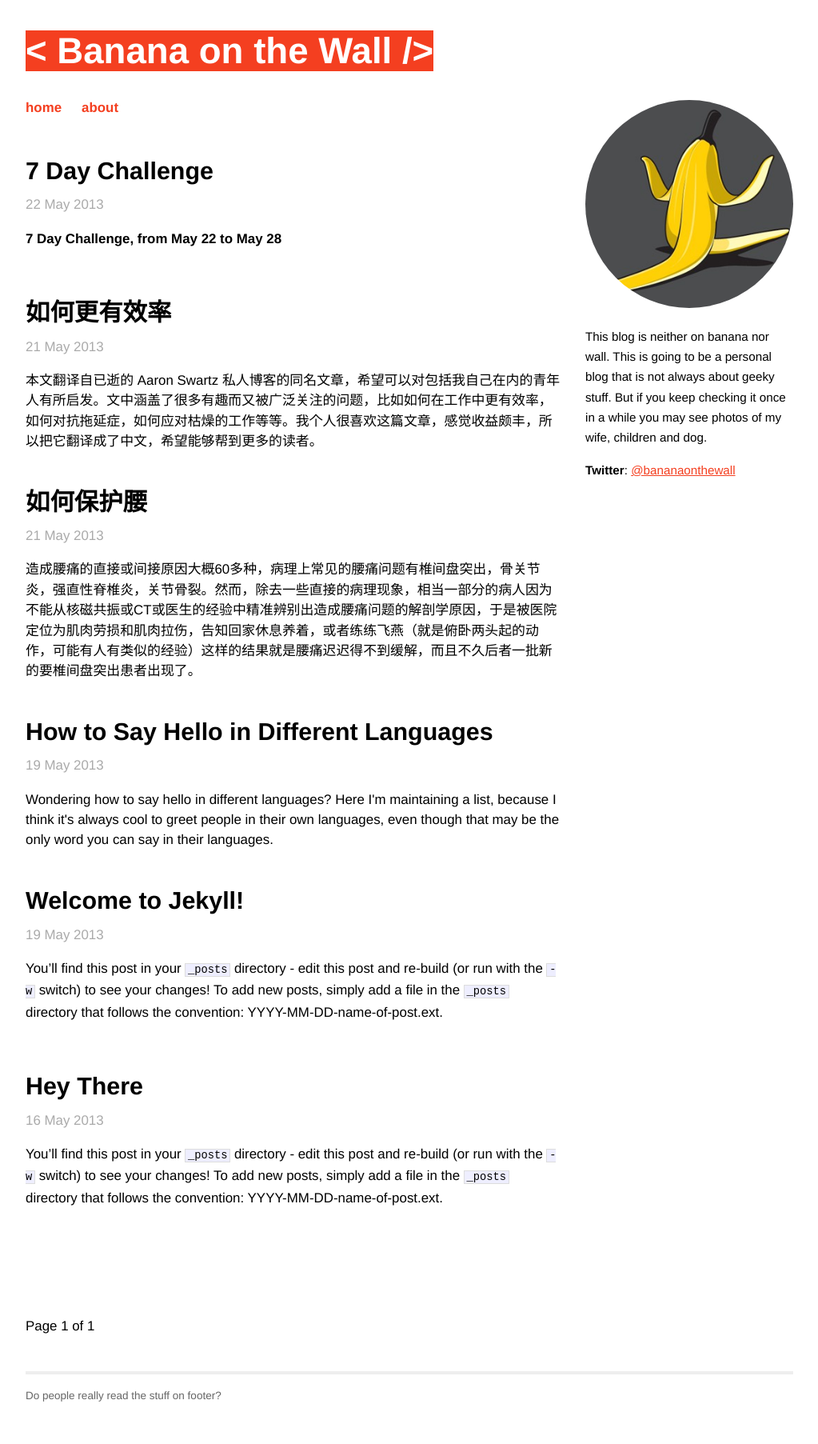
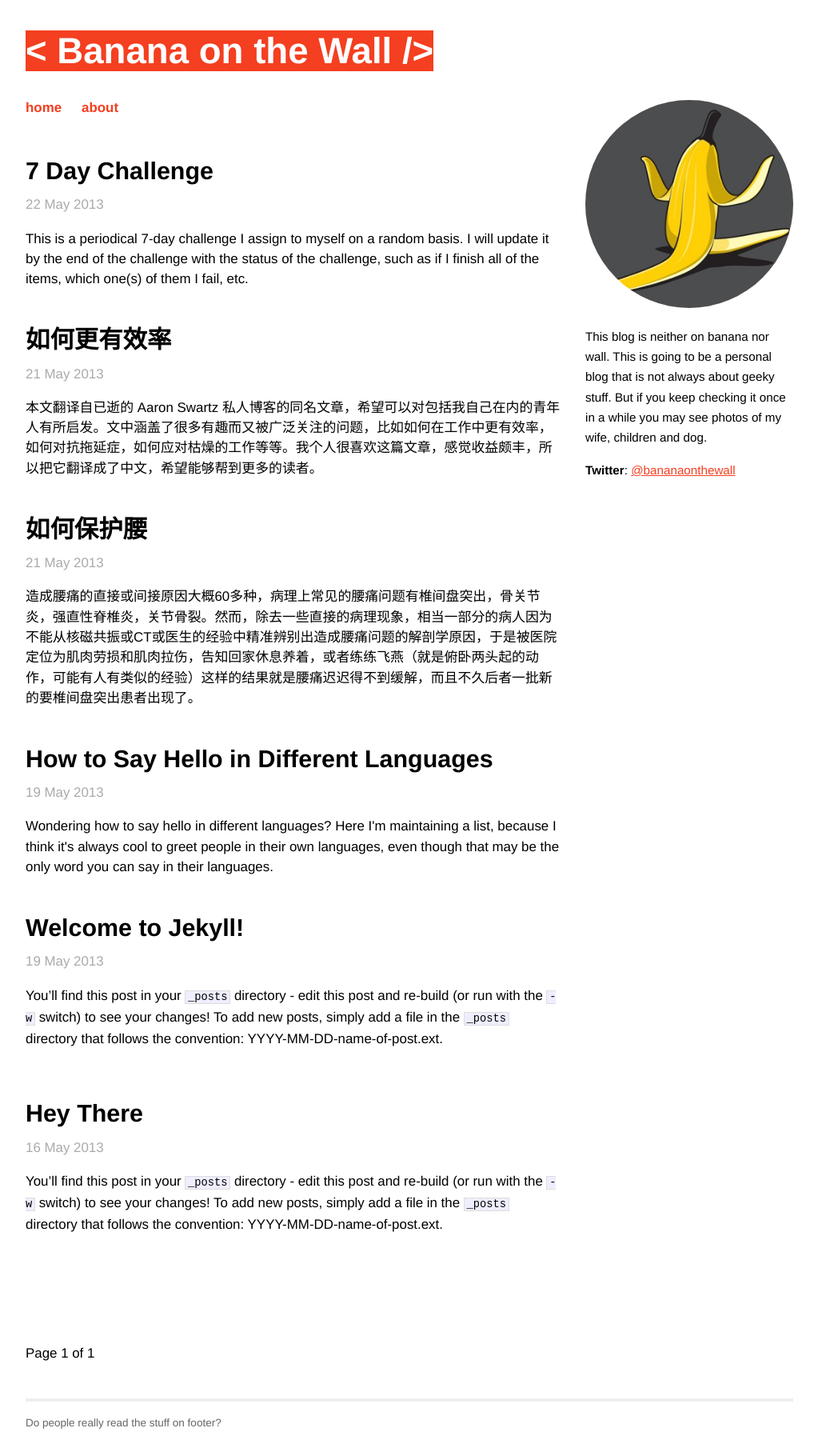
Before and after one commit to BananaOnTheWall/bananaonthewall.github.io, a Jekyll site: the page built from index.html, in a window 1280 px wide. Shown: the whole page at 80% size, without its empty margins (128-1151 px from the left). Built offline with Jekyll 4.4.1, drawn with Linux system fonts in a browser that asks for light colours; the list of posts is cut into pages by our own code; before the commit the page ends 1771 px from its top, so only the background shows below that.

Commit message:
Update 2013-05-22-seven-day-challenge.md

```diff
--- a/_posts/2013-05-22-seven-day-challenge.md
+++ b/_posts/2013-05-22-seven-day-challenge.md
@@ -3,6 +3,7 @@
 title:  7 Day Challenge
 date:   2013-05-22 23:05:20
 categories: 7-day-challenge
+excerpt: This is a periodical 7-day challenge I assign to myself on a random basis. I will update it by the end of the challenge with the status of the challenge, such as if I finish all of the items, which one(s) of them I fail, etc.
 ---
 
 **7 Day Challenge, from May 22 to May 28**
```
